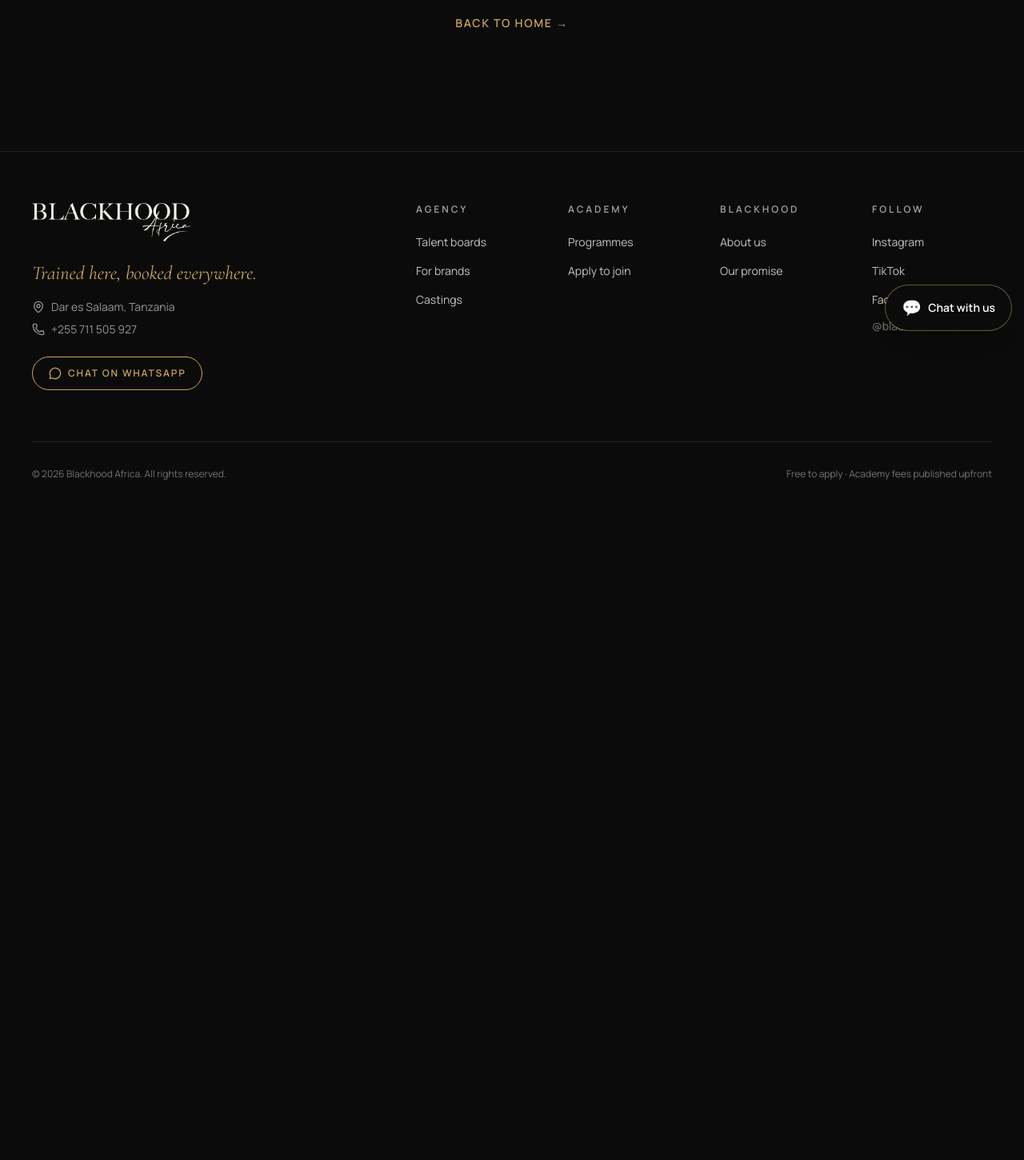
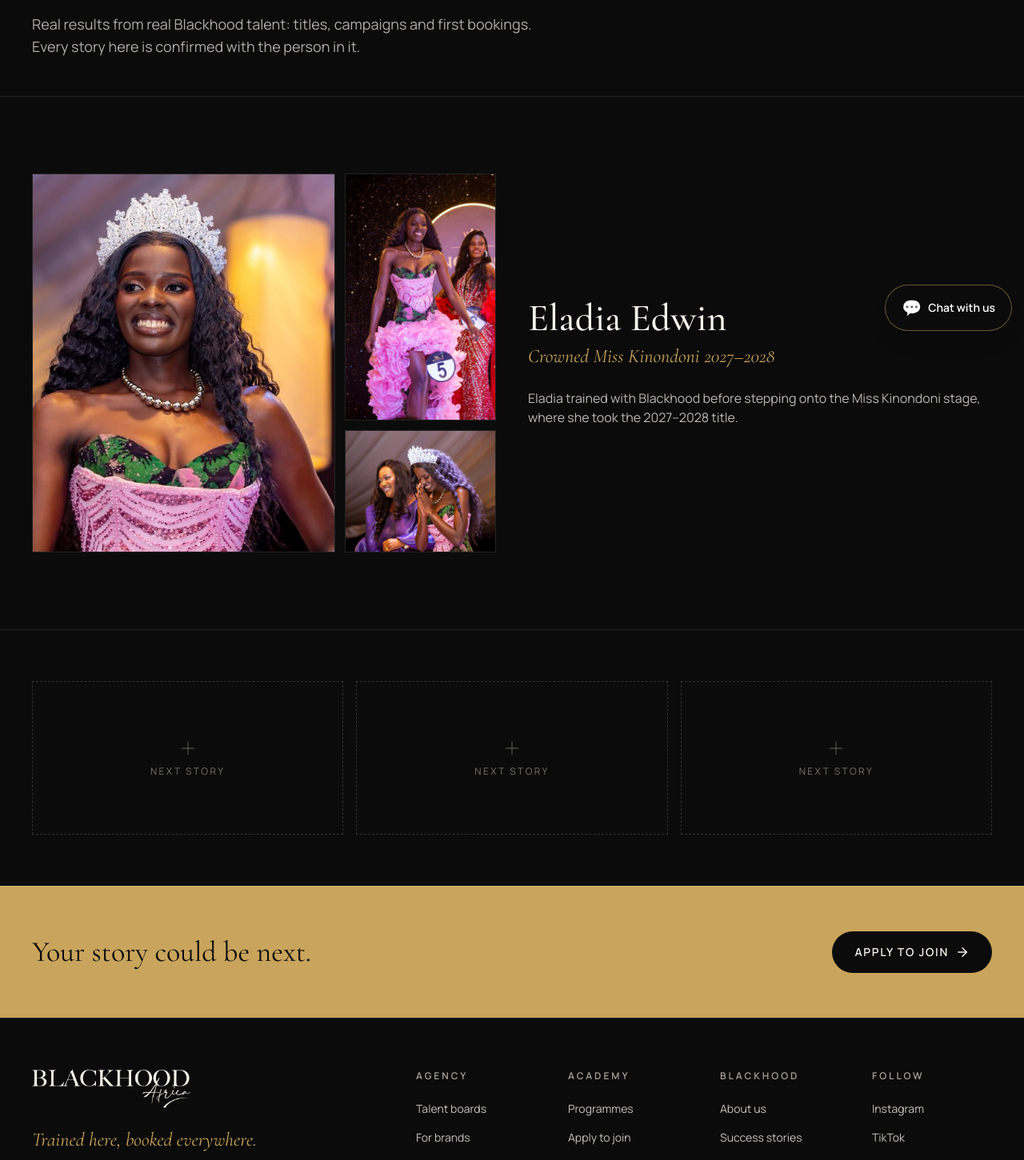
Before and after one commit to NoelHenjewele/blackhoodafrica-website, a React (Vite) app: page /stories in a window 1280 px wide. Shown: the part 371-1822 px from the top of the page at 80% size. Before the commit the page ends 1036 px from the top, so only its background shows below. Built offline with nearby package versions, Linux system fonts and the light colour scheme.

Commit message:
Add Success stories page, starting with Eladia Edwin
Co-Authored-By: Claude Opus 5.5 (1M context) <noreply@anthropic.com>

```diff
--- a/src/App.tsx
+++ b/src/App.tsx
@@ -12,6 +12,7 @@ import AcademyPage from './pages/AcademyPage'
 import CastingsPage from './pages/CastingsPage'
 import TrustPage from './pages/TrustPage'
 import AboutPage from './pages/AboutPage'
+import StoriesPage from './pages/StoriesPage'
 import NotFound from './pages/NotFound'
 
 export default function App() {
@@ -31,6 +32,7 @@ export default function App() {
           <Route path="/castings" element={<CastingsPage />} />
           <Route path="/trust" element={<TrustPage />} />
           <Route path="/about" element={<AboutPage />} />
+          <Route path="/stories" element={<StoriesPage />} />
           <Route path="*" element={<NotFound />} />
         </Routes>
       </main>
--- a/src/components/Footer.tsx
+++ b/src/components/Footer.tsx
@@ -23,6 +23,7 @@ const columns = [
     title: { en: 'Blackhood', sw: 'Blackhood' },
     links: [
       { to: '/about', label: { en: 'About us', sw: 'Kuhusu sisi' } },
+      { to: '/stories', label: { en: 'Success stories', sw: 'Hadithi za mafanikio' } },
       { to: '/trust', label: { en: 'Our promise', sw: 'Ahadi yetu' } },
     ],
   },
--- /dev/null
+++ b/src/data/stories.ts
@@ -0,0 +1,27 @@
+import type { L } from '../i18n'
+
+export type Story = {
+  slug: string
+  name: string
+  headline: L
+  summary: L
+  photo: string
+  gallery?: string[]
+  quote?: L // only a real, approved quote from the person
+  date?: string // e.g. "Oct 2026", shown as given; leave out if unconfirmed
+}
+
+// Real, confirmed wins only. Newest first.
+export const stories: Story[] = [
+  {
+    slug: 'eladia-edwin',
+    name: 'Eladia Edwin',
+    headline: { en: 'Crowned Miss Kinondoni 2027–2028', sw: 'Amevishwa taji la Miss Kinondoni 2027–2028' },
+    summary: {
+      en: 'Eladia trained with Blackhood before stepping onto the Miss Kinondoni stage, where she took the 2027–2028 title.',
+      sw: 'Eladia alifunzwa na Blackhood kabla ya kupanda jukwaa la Miss Kinondoni, ambako alishinda taji la 2027–2028.',
+    },
+    photo: '/talent/eladia-edwin/crowned-portrait.jpg',
+    gallery: ['/talent/eladia-edwin/runway-stage.jpg', '/talent/eladia-edwin/crowned-with-host.jpg'],
+  },
+]
--- a/src/pages/AboutPage.tsx
+++ b/src/pages/AboutPage.tsx
@@ -78,6 +78,13 @@ export default function AboutPage() {
               })}
             </p>
             <p className="mt-4 text-ivory/70">{t(site.promise)}</p>
+            <Link
+              to="/stories"
+              className="group mt-8 inline-flex items-center gap-2 text-sm font-semibold uppercase tracking-[0.12em] text-gold hover:text-ivory"
+            >
+              {t({ en: 'More success stories', sw: 'Hadithi zaidi za mafanikio' })}
+              <ArrowRight size={18} className="transition-transform group-hover:translate-x-1" />
+            </Link>
           </div>
         </div>
       </section>
--- /dev/null
+++ b/src/pages/StoriesPage.tsx
@@ -0,0 +1,83 @@
+import { Link } from 'react-router-dom'
+import { ArrowRight, Plus, Quote } from 'lucide-react'
+import { stories } from '../data/stories'
+import { useLang } from '../i18n'
+
+export default function StoriesPage() {
+  const { t } = useLang()
+
+  return (
+    <>
+      <section className="pt-20">
+        <div className="mx-auto max-w-7xl px-5 pb-12 pt-16 lg:px-10 lg:pt-24">
+          <p className="text-xs font-semibold uppercase tracking-[0.3em] text-gold">{t({ en: 'Success stories', sw: 'Hadithi za mafanikio' })}</p>
+          <h1 className="mt-5 max-w-4xl font-display text-5xl font-medium leading-[1.05] sm:text-6xl lg:text-7xl">
+            {t({ en: 'Trained here. Winning everywhere.', sw: 'Wamefunzwa hapa. Wanashinda kila mahali.' })}
+          </h1>
+          <p className="mt-6 max-w-2xl text-lg text-ivory/70">
+            {t({
+              en: 'Real results from real Blackhood talent: titles, campaigns and first bookings. Every story here is confirmed with the person in it.',
+              sw: 'Matokeo halisi ya vipaji halisi vya Blackhood: mataji, kampeni na kazi za kwanza. Kila hadithi hapa imethibitishwa na mhusika.',
+            })}
+          </p>
+        </div>
+      </section>
+
+      {stories.map((s, i) => (
+        <section key={s.slug} className={`border-t border-white/10 ${i % 2 ? 'bg-ink-soft' : ''}`}>
+          <div className="mx-auto grid max-w-7xl gap-10 px-5 py-16 lg:grid-cols-2 lg:items-center lg:px-10 lg:py-24">
+            <div className={`grid grid-cols-[2fr_1fr] gap-3 ${i % 2 ? 'lg:order-2' : ''}`}>
+              <div className="row-span-2 aspect-[4/5] overflow-hidden border border-white/10">
+                <img src={s.photo} alt={s.name} loading="lazy" className="h-full w-full object-cover object-[40%_center]" />
+              </div>
+              {s.gallery?.slice(0, 2).map((g) => (
+                <div key={g} className="overflow-hidden border border-white/10">
+                  <img src={g} alt="" loading="lazy" className="h-full w-full object-cover object-top" />
+                </div>
+              ))}
+            </div>
+            <div>
+              {s.date && <p className="mb-3 text-xs font-semibold uppercase tracking-[0.3em] text-gold">{s.date}</p>}
+              <h2 className="font-display text-4xl font-medium sm:text-5xl">{s.name}</h2>
+              <p className="mt-2 font-display text-2xl italic text-gold">{t(s.headline)}</p>
+              <p className="mt-6 text-ivory/75">{t(s.summary)}</p>
+              {s.quote && (
+                <blockquote className="mt-8 border-l-2 border-gold pl-5 font-display text-xl">
+                  <Quote className="mb-2 text-gold" size={20} />“{t(s.quote)}”
+                </blockquote>
+              )}
+            </div>
+          </div>
+        </section>
+      ))}
+
+      <section className="border-t border-white/10">
+        <div className="mx-auto max-w-7xl px-5 py-16 lg:px-10">
+          <div className="grid gap-4 md:grid-cols-3">
+            {Array.from({ length: 3 }).map((_, i) => (
+              <div key={i} className="grid min-h-48 place-items-center border border-dashed border-white/15 p-6 text-center">
+                <div>
+                  <Plus className="mx-auto text-stone/40" size={26} strokeWidth={1.2} />
+                  <p className="mt-2 text-xs uppercase tracking-[0.2em] text-stone/70">{t({ en: 'Next story', sw: 'Hadithi ijayo' })}</p>
+                </div>
+              </div>
+            ))}
+          </div>
+        </div>
+      </section>
+
+      <section className="border-t border-white/10 bg-gold text-ink">
+        <div className="mx-auto flex max-w-7xl flex-col items-start justify-between gap-6 px-5 py-14 sm:flex-row sm:items-center lg:px-10">
+          <p className="font-display text-3xl sm:text-4xl">{t({ en: 'Your story could be next.', sw: 'Hadithi yako inaweza kuwa inayofuata.' })}</p>
+          <Link
+            to="/apply"
+            className="group inline-flex items-center gap-2 rounded-full bg-ink px-7 py-4 text-sm font-semibold uppercase tracking-[0.12em] text-ivory hover:bg-ink-soft"
+          >
+            {t({ en: 'Apply to join', sw: 'Omba kujiunga' })}
+            <ArrowRight size={18} className="transition-transform group-hover:translate-x-1" />
+          </Link>
+        </div>
+      </section>
+    </>
+  )
+}
```
